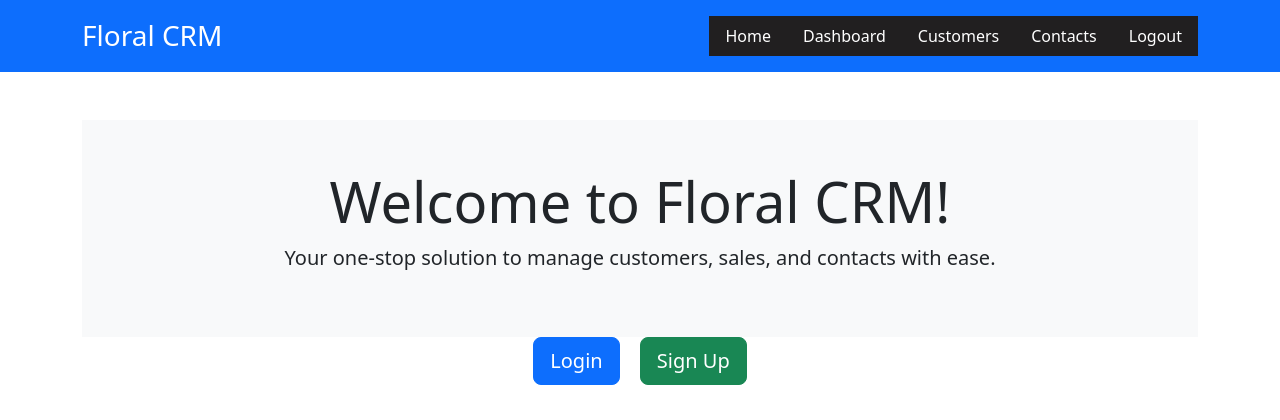
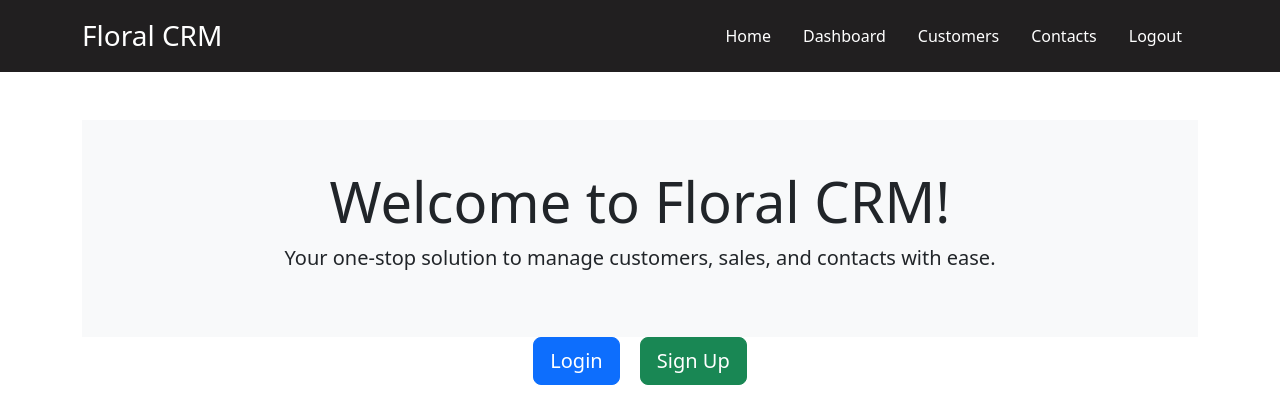
Before and after one commit to vicenteramirezg/galleria-farms-crm, a Django app: page / in a window 1280 px wide. Shown: the top 420 px of the page. Run offline with Django 5.2, Linux system fonts and the light colour scheme.

Commit message:
Fixed header.

```diff
--- a/floral_crm/crm/templates/crm/base.html
+++ b/floral_crm/crm/templates/crm/base.html
@@ -15,7 +15,7 @@
 </head>
 <body>
     <!-- Header Section -->
-    <header class="bg-primary text-white py-3">
+    <header class="text-white py-3">
         <div class="container d-flex justify-content-between align-items-center">
             <h1 class="h3 font-weight-bold mb-0">Floral CRM</h1>
             <nav>
--- a/floral_crm/crm/templates/static/css/styles.css
+++ b/floral_crm/crm/templates/static/css/styles.css
@@ -1,5 +1,11 @@
+/* Ensure the header background color is applied specifically */
+header {
+    background-color: #211f20 !important;
+}
+
+/* Ensure the nav links and header elements are styled correctly */
 nav {
-    background-color: #211f20;
+    background-color: #211f20 !important;
     color: white;
 }
 
@@ -12,6 +18,6 @@ nav a:hover {
     text-decoration: underline;
 }
 
-header {
-    background-color: #211f20;
+.bg-primary {
+    background-color: #211f20 !important;
 }
```
Also changed, not shown: floral_crm/db.sqlite3.
